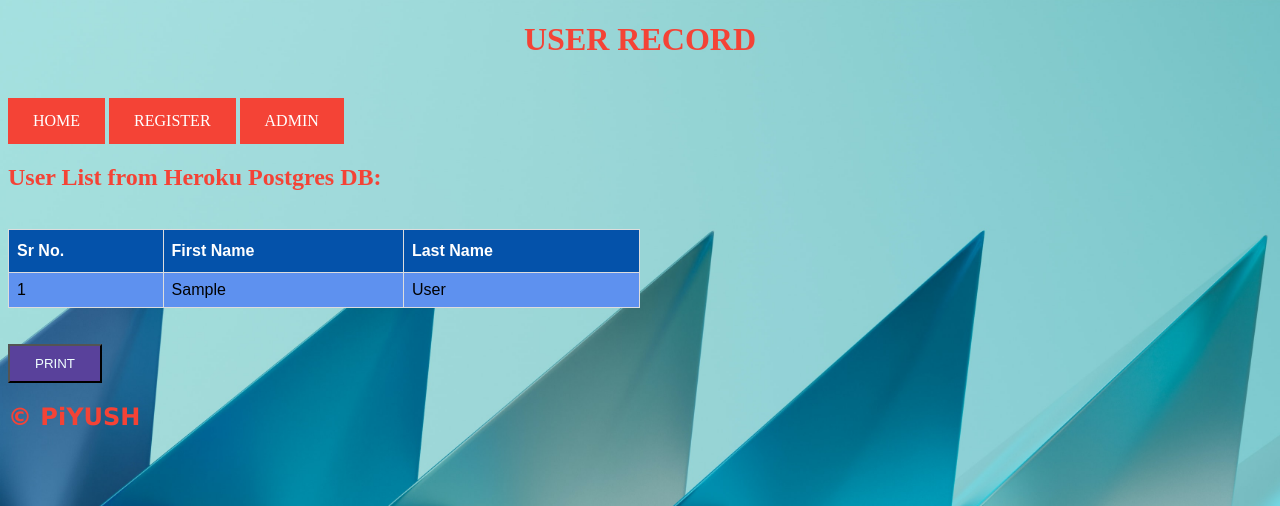
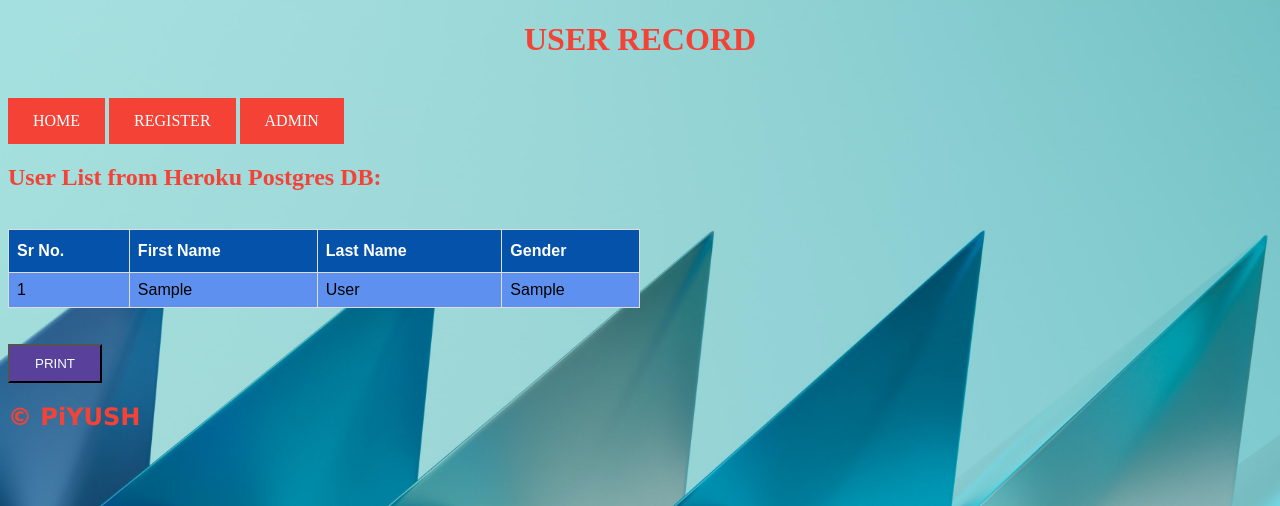
Before and after one commit to p4piyush/herokuapp, a Django app: page /show_users/ in a window 1280 px wide. Shown: the top 506 px of the page. Run offline with Django 4.2, Linux system fonts and the light colour scheme; tables that the repository leaves empty hold one stand-in row (values such as "Sample post").

Commit message:
databse changes with show user

```diff
--- a/piyushhomepage/views.py
+++ b/piyushhomepage/views.py
@@ -35,7 +35,7 @@ def save_user_info(req):
 def show_users(req):
     msg=''
     try:
-        userlist= Userinfo.objects.values_list('id','fname','lname')
+        userlist= Userinfo.objects.values_list('id','fname','lname','gender')
         #print(userlist)
         """
         HTML CODE TO PRINT DJANGO QUERY SET
--- a/templates/show_user_record.html
+++ b/templates/show_user_record.html
@@ -80,6 +80,7 @@
             <th>Sr No.</th>
             <th>First Name</th>
             <th>Last Name</th>
+            <th>Gender</th>
         </thead>
 
         <tbody>
```
